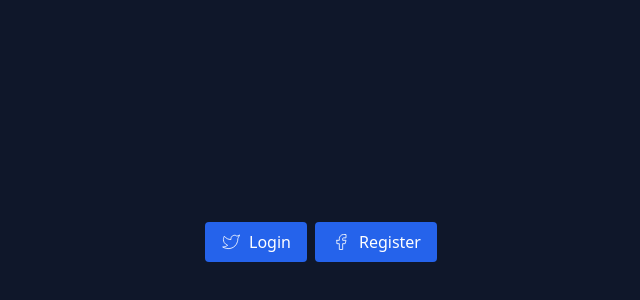
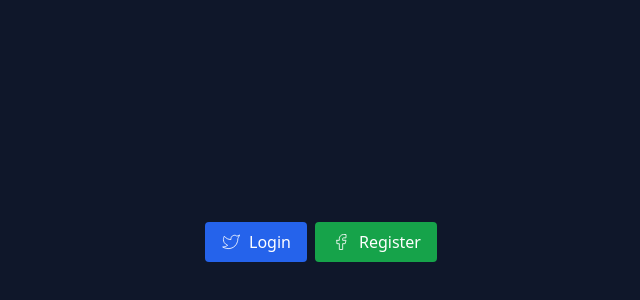
Before and after one commit to ramaedwindap/reactjs-basic, a React (Vite) app: page / in a window 1280 px wide. Shown: the part 158-458 px from the top of the page, without its empty margins (319-959 px from the left). Built offline with nearby package versions, Linux system fonts and the light colour scheme.

Commit message:
menggunakan style berbeda, seperti perbedaan warna

```diff
--- a/src/App.jsx
+++ b/src/App.jsx
@@ -9,7 +9,11 @@ export default function App() {
                     <IconBrandTwitter />
                     Login
                 </Button>
-                <Button onClick={() => console.log('Register')} type='submit'>
+                <Button
+                    className='bg-green-600'
+                    onClick={() => console.log('Register')}
+                    type='submit'
+                >
                     <IconBrandFacebook />
                     Register
                 </Button>
@@ -19,11 +23,11 @@ export default function App() {
 }
 
 function Button(props) {
-    const { children } = props;
+    const { className = 'bg-blue-600', children } = props;
     return (
         <button
             {...props}
-            className='[&>svg]:w-5 [&>svg]:h-5 [&>svg]:stroke-1 flex items-center gap-x-2 bg-blue-600 rounded text-white px-4 py-2'
+            className={`${className} [&>svg]:w-5 [&>svg]:h-5 [&>svg]:stroke-1 flex items-center gap-x-2 rounded text-white px-4 py-2`}
         >
             {children}
         </button>
```
